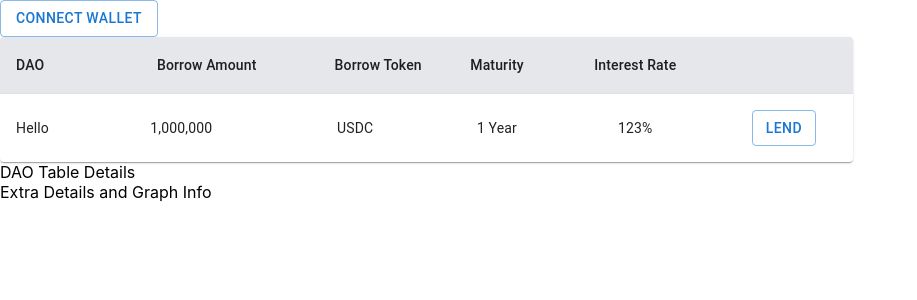
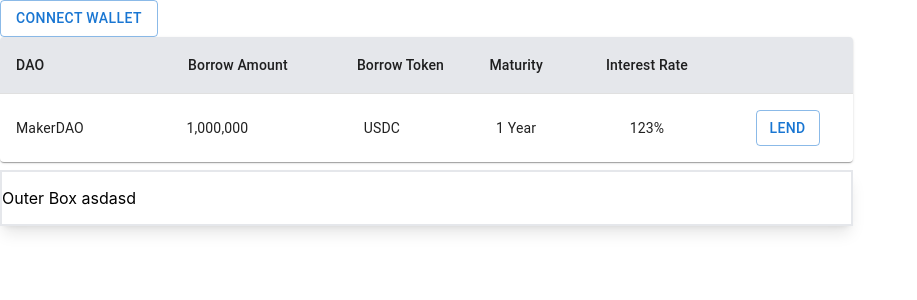
Before and after one commit to victorfei/ethglobal-dao-lend-interface, a Next.js app: page /lend in a window 1280 px wide. Shown: the top 300 px of the page, without its empty margins (0-917 px from the left). Built offline with nearby package versions, Linux system fonts and the light colour scheme.

Commit message:
create lending details component

```diff
--- /dev/null
+++ b/components/LendingDetails.tsx
@@ -0,0 +1,12 @@
+export interface LendingDetailsProps {}
+
+export const LendingDetails = ({}: LendingDetailsProps) => {
+  return (
+    <div className="w-8/12 border-gray-200 border-2 py-4  border-solid shadow-lg">
+      {" "}
+      <div className="">Outer Box asdasd</div>{" "}
+    </div>
+  );
+};
+
+export default LendingDetails;
--- a/components/ui/LendButton.tsx
+++ b/components/ui/LendButton.tsx
@@ -14,7 +14,7 @@ const LendButton = ({ lend }: LendButtonProps) => {
     <div>
       <Button
         variant="outlined"
-        className="text-yellow-500 border-yellow-500 hover:bg-yellow-500 hover:text-white	 hover:cursor-pointer w-1/2"
+        className="text-yellow-500 border-yellow-500 hover:bg-yellow-500 hover:text-white hover:border-yellow-500	 hover:cursor-pointer w-1/2"
         onClick={() => lend()}
       >
         Lend
--- a/pages/lend.tsx
+++ b/pages/lend.tsx
@@ -1,4 +1,5 @@
-import LendingTable from "@src/components/lendingTable";
+import LendingDetails from "../components/LendingDetails";
+import LendingTable from "../components/LendingTable";
 import { providers } from "ethers";
 import React, { useEffect, useState } from "react";
 import ConnectWallet from "../components/ui/ConnectWallet";
@@ -25,16 +26,19 @@ export const LendingPage = ({ lendingTableValues }: LendingPageProps) => {
         />
       </div>
       <div>
+        <div>
           <LendingTable
-          daoName="Hello"
+            daoName="MakerDAO"
             borrowAmount={1000000}
             borrowToken="USDC"
             borrowMaturity={1}
             borrowInterestRate={123}
           />
         </div>
-      <div>DAO Table Details</div>
-      <div>Extra Details and Graph Info</div>
+        <div className="py-2">
+          <LendingDetails />
+        </div>
+      </div>
     </div>
   );
 };
```
Lines whose indentation alone changed are shown as unchanged.
